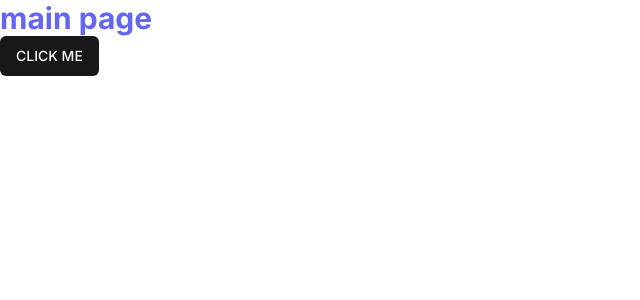
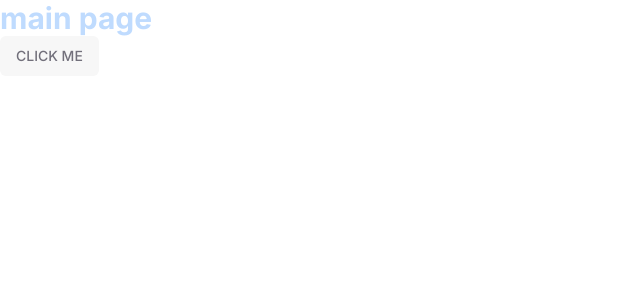
Before and after one commit to imminent-byte/Horizon, a Next.js app: page / in a window 1280 px wide. Shown: the top 300 px of the page, without its empty margins (0-640 px from the left). Built offline with nearby package versions, Linux system fonts and the light colour scheme.

Commit message:
added my colors, everything working

```diff
--- a/app/page.tsx
+++ b/app/page.tsx
@@ -3,8 +3,8 @@ import { Button } from "@/components/ui/button";
 export default function Home() {
   return (
     <div>
-      <p className="text-3xl font-bold text-indigo-500">main page</p>
-      <Button>CLICK ME</Button>
+      <p className="text-3xl font-bold text-blue-200">main page</p>
+      <Button className="bg-lmbg text-lmtext hover:bg-lmsbg">CLICK ME</Button>
     </div>
   );
 }
--- a/tailwind.config.ts
+++ b/tailwind.config.ts
@@ -19,6 +19,16 @@ const config = {
     },
     extend: {
       colors: {
+        dmbg: "#0B0C10",
+        dmsbg: "#1F2833",
+        dmtext: "#C5C6C7",
+        dmlinks: "#66FCF1",
+        dmeffects: "#45A29E",
+        lmbg: "#F7F7F7",
+        lmsbg: "#F5FBFF",
+        lmtext: "#72707B",
+        lmlinks: "#DFEFFD",
+        lmeffects: "#C5DDE7",
         border: "hsl(var(--border))",
         input: "hsl(var(--input))",
         ring: "hsl(var(--ring))",
```
